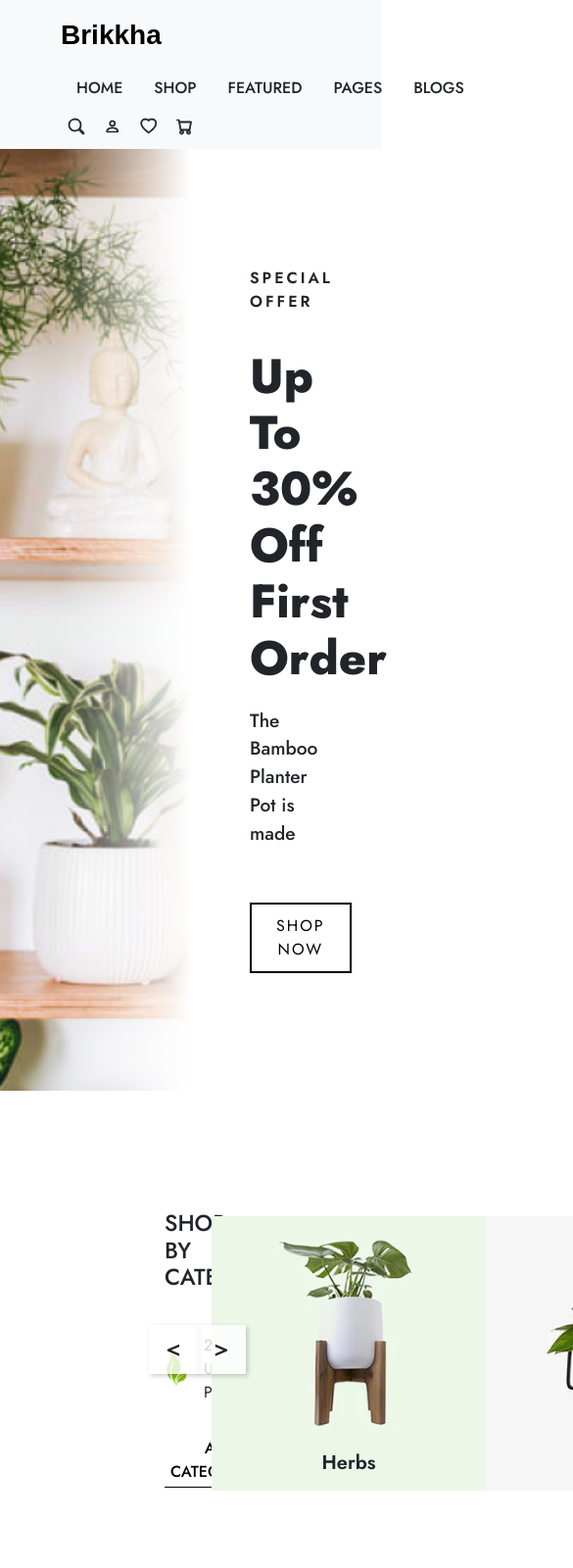
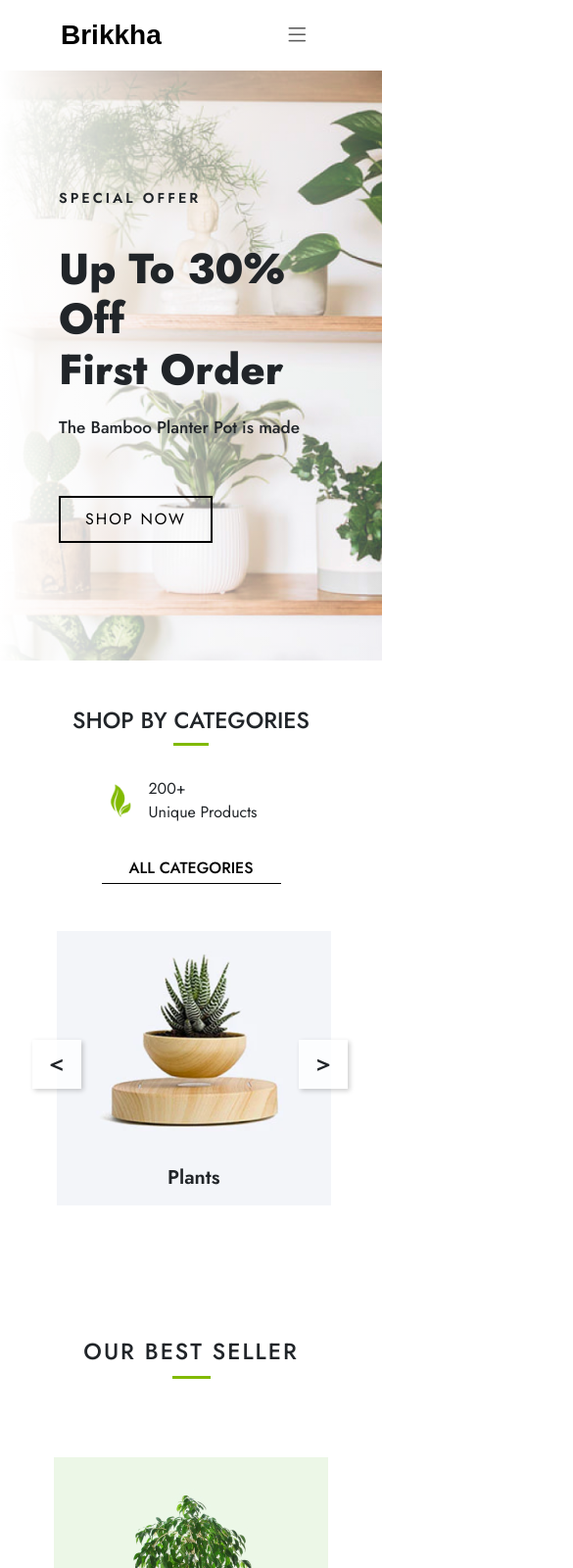
Before and after one commit to Tahmid406/plant-shop, a plain HTML site: page index.html in a window 390 px wide. Shown: the top 1600 px of the page at 98% size, 585 px wide, since content can reach past the window. Drawn offline with nearby package versions, Linux system fonts and the light colour scheme; a web font is replaced by a local one.

Commit message:
made responsive

```diff
--- a/index.html
+++ b/index.html
@@ -22,10 +22,15 @@
     />
     <link rel="stylesheet" href="style.css" />
   </head>
+
   <body>
-    <nav class="navbar bg-body-tertiary">
+    <nav class="navbar navbar-expand-lg">
       <div class="container-fluid">
         <a class="navbar-brand">Brikkha</a>
+        <button class="navbar-toggler border-0">
+          <i class="bi bi-list" style="font-size: 1.6rem"></i>
+        </button>
+        <div class="collapse navbar-collapse justify-content-between" id="navbarNav">
           <div class="d-flex">
             <a href="#" class="nav-link p-3 text-uppercase" style="font-weight: 500">Home</a>
             <a href="#" class="nav-link p-3 text-uppercase" style="font-weight: 500">Shop</a>
@@ -40,15 +45,16 @@
             <i class="bi bi-cart p-2" style="-webkit-text-stroke: 0.75px"></i>
           </div>
         </div>
+      </div>
     </nav>
 
     <section>
-      <div class="d-flex">
-        <div class="position-relative highlight-left w-50">
+      <div class="d-flex highlight">
+        <div class="position-relative highlight-left w-100">
           <div class="position-absolute bg-1 w-100 h-100"></div>
           <div class="position-absolute bg-grad-1 w-100 h-100"></div>
         </div>
-        <div class="highlight-right w-50">
+        <div class="highlight-right position-relative">
           <p class="special-offer text-uppercase">special offer</p>
           <h1 class="offer-highlight-text">
             Up To 30% Off <br />
@@ -58,13 +64,17 @@
           <button type="button" class="btn btn-outline-secondary shop-now text-uppercase">
             Shop now
           </button>
+          <div class="position-absolute bg-1 bg-1-responsive responsive-sm w-100 h-100"></div>
+          <!-- responsive -->
+          <div class="position-absolute bg-grad-1-responsive responsive-sm w-100 h-100"></div>
+          <!-- responsive -->
         </div>
       </div>
     </section>
 
-    <section class="showcase">
-      <div class="d-flex align-items-center">
-        <div class="w-25 ps-5">
+    <section class="container my-5">
+      <div class="showcase d-flex align-items-center">
+        <div class="w-25 showcase-left d-flex flex-column">
           <h3 class="section-title">SHOP BY CATEGORIES</h3>
           <div class="green-line-sm"></div>
           <div class="d-flex align-items-center my-3">
@@ -74,15 +84,15 @@
               <p class="m-0">Unique Products</p>
             </div>
           </div>
-          <button class="showcase-btn">All Categories</button>
+          <button class="showcase-btn w-50">All Categories</button>
         </div>
-        <div class="w-75 position-relative">
-          <div class="d-flex justify-content-around p-5">
-            <div>
+        <div class="w-75 showcase-right position-relative">
+          <div class="d-flex justify-content-around py-5">
+            <div class="responsive-md-reverse">
               <img src="assets/plants/plant-1.png" alt="" />
               <h5 class="text-center plant-label">Herbs</h5>
             </div>
-            <div>
+            <div class="responsive-md-reverse">
               <img src="assets/plants/plant-2.png" alt="" />
               <h5 class="text-center plant-label">Shrubs</h5>
             </div>
@@ -97,36 +107,34 @@
       </div>
     </section>
 
-    <section class="best-seller">
+    <section class="best-seller pt-5">
       <div class="d-flex align-items-center flex-column">
         <h3 class="section-title text-uppercase best-seller-title">Our Best Seller</h3>
         <div class="green-line-sm"></div>
       </div>
-      <div class="d-flex justify-content-around best-seller-items">
-        <div>
+      <div class="d-flex justify-content-around best-seller-items container">
+        <div class="responsive-md-reverse">
           <img src="assets/plants/plant-4.jpg" alt="" />
           <h6 class="text-center mt-4 best-seller-item-name">Ravenea Houseplant Flower</h6>
           <p class="text-center best-seller-item-price">
             <span class="best-seller-item-price-previous">$20.00</span>$12.00
           </p>
         </div>
-        <div>
+        <div class="responsive-md-reverse">
           <img src="assets/plants/plant-5.jpg" alt="" />
           <h6 class="text-center mt-4 best-seller-item-name">Green Hanging Basket Plant</h6>
           <p class="text-center best-seller-item-price">
             <span class="best-seller-item-price-previous">$30.00</span>$20.00
           </p>
         </div>
-
-        <div>
+        <div class="responsive-md-reverse">
           <img src="assets/plants/plant-6.jpg" alt="" />
           <h6 class="text-center mt-4 best-seller-item-name">Flowerpot Cachepot Rosendahl</h6>
           <p class="text-center best-seller-item-price">
             <span class="best-seller-item-price-previous">$25.00</span>$13.50
           </p>
         </div>
-
-        <div>
+        <div class="">
           <img src="assets/plants/plant-7.jpg" alt="" />
           <h6 class="text-center mt-4 best-seller-item-name">Ravenea Houseplant Flower</h6>
           <p class="text-center best-seller-item-price">
@@ -136,7 +144,7 @@
       </div>
     </section>
 
-    <section class="plant-types">
+    <!-- <section class="container pb-5">
       <div class="d-flex justify-content-center">
         <div class="d-flex position-relative mx-5">
           <img src="assets/type-1.jpg" alt="" />
@@ -155,7 +163,7 @@
           </div>
         </div>
       </div>
-    </section>
+    </section> -->
 
     <footer class="bg-white text-center text-lg-start">
       <hr class="my-0" />
--- a/style.css
+++ b/style.css
@@ -1,6 +1,10 @@
 body {
   font-family: "Jost", sans-serif;
 }
+.responsive-sm {
+  display: none;
+}
+
 .navbar-brand {
   font-family: "Hind Vadodara", sans-serif;
   font-weight: 700;
@@ -9,6 +13,11 @@ body {
 .navbar {
   padding: 10px 50px;
 }
+#navbarNav {
+  margin-left: 33%;
+  display: flex;
+}
+
 .bg-1 {
   background-image: url("assets/bg-1.jpg");
   background-repeat: no-repeat;
@@ -20,6 +29,7 @@ body {
   background: linear-gradient(90deg, rgba(255, 255, 255, 0) 30%, rgba(255, 255, 255, 1) 100%);
 }
 .highlight-right {
+  width: 100%;
   padding: 120px 60px;
 }
 .special-offer {
@@ -47,9 +57,6 @@ body {
   margin-top: 40px;
 }
 
-.showcase {
-  padding: 80px 120px;
-}
 .green-line-sm {
   height: 3px;
   width: 10%;
@@ -67,6 +74,9 @@ body {
   margin-top: -40px;
   font-weight: 600;
 }
+.showcase-right {
+  padding-left: 48px;
+}
 .arrow-box {
   height: 50px;
   width: 50px;
@@ -83,10 +93,10 @@ body {
   font-size: 1.5rem;
 }
 .arrow-left {
-  left: 8%;
+  left: 6%;
 }
 .arrow-right {
-  right: 4%;
+  right: -4%;
 }
 
 .best-seller-title {
@@ -96,7 +106,6 @@ body {
 .best-seller-items {
   margin-top: 80px;
   margin-bottom: 160px;
-  padding: 0 120px;
 }
 .best-seller-item-name {
   font-size: 1.125rem;
@@ -112,9 +121,6 @@ body {
   text-decoration: line-through;
 }
 
-.plant-types {
-  padding: 0 120px 80px 120px;
-}
 .plant-types-desc {
   transform: translateY(-50%);
   top: 50%;
@@ -135,3 +141,71 @@ body {
   margin-top: 12px;
   padding: 8px 25px;
 }
+
+@media (max-width: 1200px) {
+  .responsive-md-reverse {
+    display: none;
+  }
+
+  .navbar .d-flex {
+    display: none;
+  }
+  .navbar .navbar-toggler {
+    display: block;
+  }
+  .navbar .navbar-collapse {
+    display: none !important;
+  }
+  .navbar .navbar-toggler:focus + .navbar-collapse {
+    display: block;
+  }
+
+  .highlight-right .special-offer {
+    font-size: 0.9rem;
+  }
+  .highlight-right .offer-highlight-text {
+    font-size: 2.7rem;
+  }
+  .highlight-right .offer-subtext {
+    font-size: 1.08rem;
+  }
+
+  .showcase {
+    flex-direction: column;
+  }
+  .showcase-left {
+    width: 100% !important;
+    align-items: center;
+  }
+  .showcase-right {
+    padding-left: 0px;
+  }
+  .arrow-left {
+    left: 0%;
+  }
+  .arrow-right {
+    right: -17.5%;
+  }
+}
+
+@media (max-width: 768px) {
+  .responsive-sm {
+    display: block;
+  }
+
+  .highlight-left {
+    display: none;
+  }
+  .bg-1-responsive {
+    z-index: -1;
+    top: 0;
+    left: 0;
+  }
+  .bg-grad-1-responsive {
+    z-index: -1;
+    top: 0;
+    left: 0;
+    background: rgb(255, 255, 255);
+    background: linear-gradient(90deg, rgba(255, 255, 255, 1) 0%, rgba(255, 255, 255, 0) 120%);
+  }
+}
```
Lines whose indentation alone changed are shown as unchanged.
